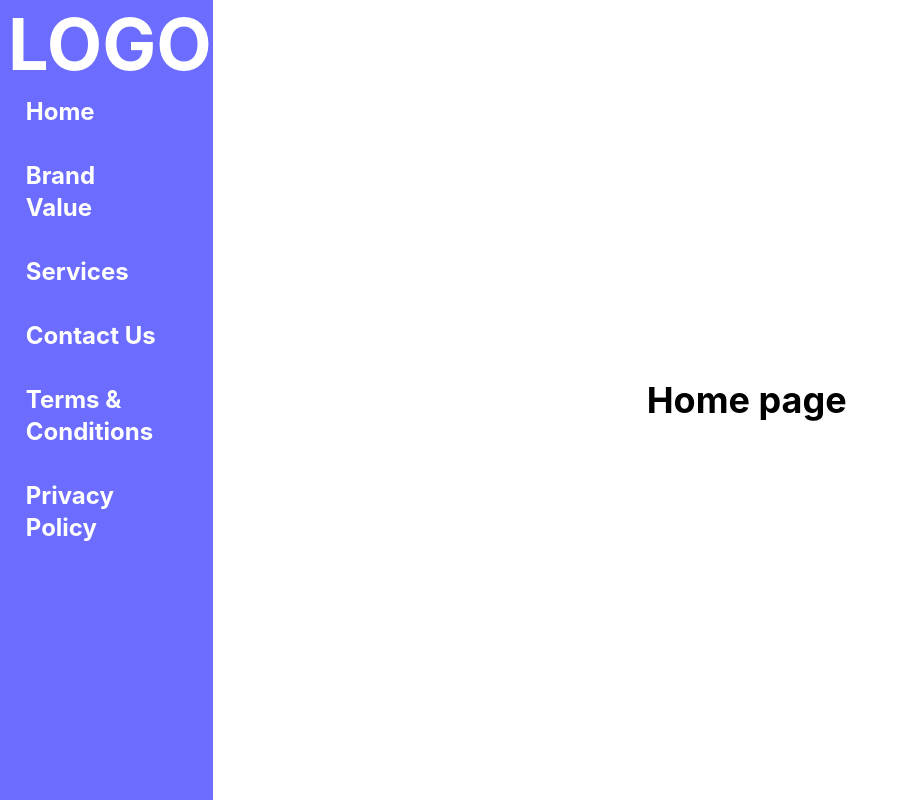
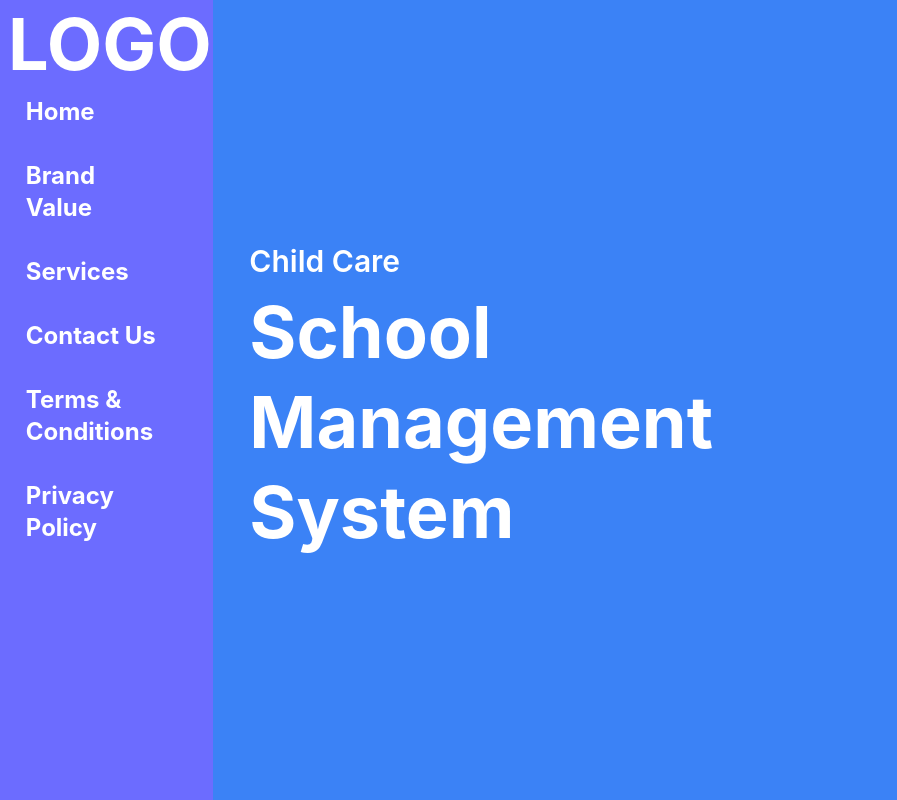
Before and after one commit to MobrilzPvtLtd/Child-Care-SMS-Front, a React (Vite) app: page / in a window 1280 px wide. Shown: the whole page, without its empty margins (0-897 px from the left). Built offline with nearby package versions, Linux system fonts and the light colour scheme.

Commit message:
home_page

```diff
--- a/src/pages/Home/Home.tsx
+++ b/src/pages/Home/Home.tsx
@@ -4,8 +4,14 @@ import Layout from "../../UI/Layout/Layout";
 const Home = () => {
   return (
     <Layout>
-      <div className="flex justify-center items-center font-bold text-4xl h-screen text-black">
-        Home page
+      <div className="bg-blue-500 flex justify-start items-center h-screen px-9">
+
+      <div className="text-white start">
+    <p className="text-3xl mb-2 font-semibold">Child Care</p>
+    <h1 className="text-7xl font-bold leading-tight">
+      School<br />Management<br />System
+    </h1>
+  </div>
       </div>
     </Layout>
   );
```
